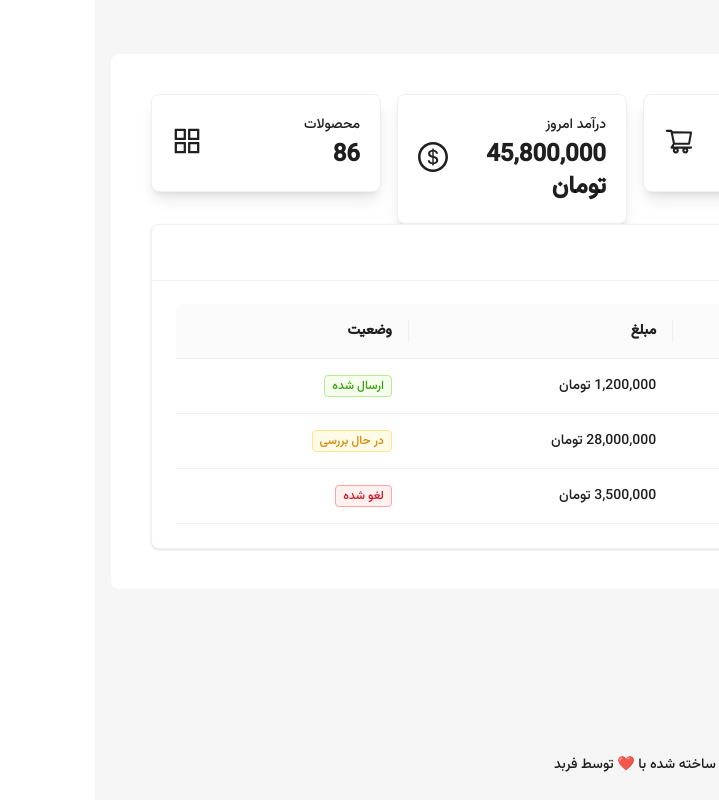
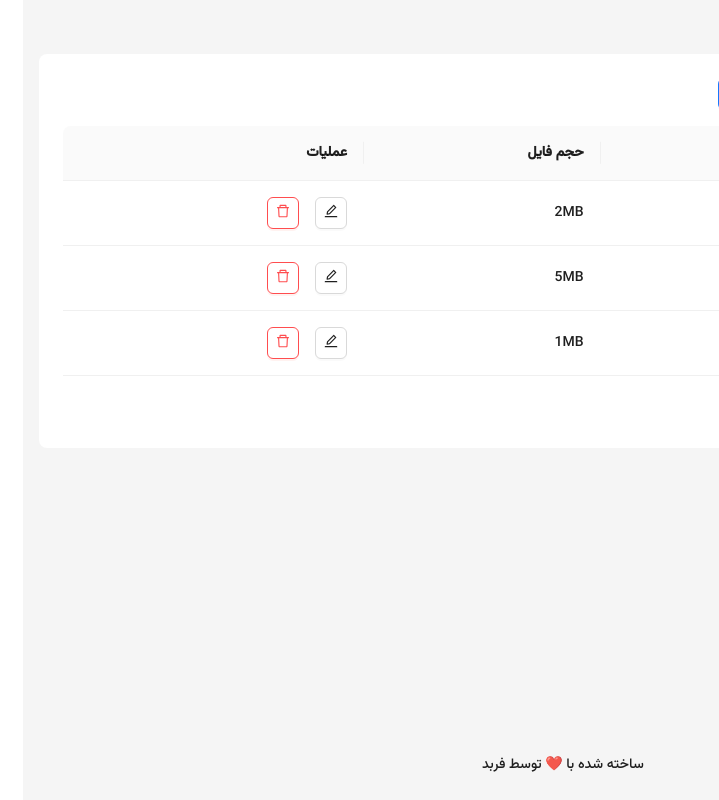
Before and after one commit to farbod-shamloo/stracture, a React (Vite) app: page /panel/files in a window 1280 px wide. Shown: the whole page, without its empty margins (561-1280 px from the left). Built offline with nearby package versions, Linux system fonts and the light colour scheme.

Commit message:
add layout for sidebar

```diff
--- a/src/App.tsx
+++ b/src/App.tsx
@@ -1,8 +1,7 @@
 // src/App.tsx
-import { BrowserRouter } from "react-router-dom";
 import router from "./routes/router";
 import { RouterProvider } from 'react-router-dom';
-import { ConfigProvider, theme } from "antd";
+import { ConfigProvider } from "antd";
 
 const App = () => {
   return (
--- a/src/layout/PanelLayout.tsx
+++ b/src/layout/PanelLayout.tsx
@@ -1,97 +1,19 @@
+// layouts/PanelLayout.tsx
 import React, { useEffect, useState } from "react";
-import {
-  DesktopOutlined,
-  FileOutlined,
-  PieChartOutlined,
-  TeamOutlined,
-  UserOutlined,
-  EditOutlined,
-  LockOutlined,
-  LogoutOutlined,
-} from "@ant-design/icons";
-import type { MenuProps } from "antd";
-import { Breadcrumb, Layout, Menu, theme, Drawer, Button } from "antd";
-import { Popconfirm } from "antd";
-import { useNavigate } from "react-router-dom"; // اضافه کردن useNavigate
-import Dashboard from "../pages/Panel/Dashboard";
-import Orders from "../pages/Panel/Order/IndexOrders";
-import Users from "../pages/Panel/Users";
-import Team from "../pages/Panel/Team";
-import Files from "../pages/Panel/Files";
+import { Layout, Breadcrumb, theme, Button, Drawer } from "antd";
+import { UserOutlined } from "@ant-design/icons";
+import { Outlet, useNavigate } from "react-router-dom";
+import SidebarContent from "../pages/Panel/Sidebar/indexSidebar";
 
 const { Content, Footer, Sider } = Layout;
-
-type MenuItem = Required<MenuProps>["items"][number];
-
-function getItem(
-  label: React.ReactNode,
-  key: React.Key,
-  icon?: React.ReactNode,
-  children?: MenuItem[]
-): MenuItem {
-  const item: any = {
-    key,
-    icon,
-    label,
-  };
-
-  if (children && children.length > 0) {
-    item.children = children;
-  }
-
-  return item as MenuItem;
-}
-
-const items: MenuItem[] = [
-  getItem("داشبورد", "1", <PieChartOutlined />),
-  getItem("سفارشات", "2", <DesktopOutlined />),
-  getItem("کاربران", "3", <UserOutlined />), // هیچ children نمی‌دیم
-  getItem("تیم", "4", <TeamOutlined />), // همین‌طور
-  getItem("فایل‌ها", "5", <FileOutlined />),
-];
 
 const PanelLayout: React.FC = () => {
   const [collapsed, setCollapsed] = useState(false);
   const [isMobile, setIsMobile] = useState(false);
   const [showDrawer, setShowDrawer] = useState(false);
   const [hideSidebar, setHideSidebar] = useState(false);
-  const [selectedKey, setSelectedKey] = useState("1");
-  const navigate = useNavigate(); // استفاده از useNavigate
-
-  const renderContent = () => {
-    switch (selectedKey) {
-      case "1":
-        return <Dashboard />;
-      case "2":
-        return <Orders />;
-      case "3":
-        return <Users />;
-
-      case "4":
-        return <Team />;
-      case "5":
-        return <Files />;
-      default:
-        return "محتوا یافت نشد";
-    }
-  };
-
-  const getBreadcrumb = () => {
-    switch (selectedKey) {
-      case "1":
-        return ["پنل", "داشبورد"];
-      case "2":
-        return ["پنل", "سفارشات"];
-      case "3":
-        return ["پنل", "کاربران"];
-      case "4":
-        return ["پنل", "تیم"];
-      case "5":
-        return ["پنل", "فایل‌ها"];
-      default:
-        return ["پنل"];
-    }
-  };
+  const [selectedKey, setSelectedKey] = useState("/panel/dashboard");
+  const navigate = useNavigate();
 
   const {
     token: { colorBgContainer, borderRadiusLG },
@@ -99,22 +21,20 @@ const PanelLayout: React.FC = () => {
 
   useEffect(() => {
     const storedKey = localStorage.getItem("selectedKey");
-    if (storedKey) {
-      setSelectedKey(storedKey); // اگر تب ذخیره شده در localStorage وجود دارد، آن را بارگذاری کن
-    }
+    if (storedKey) setSelectedKey(storedKey);
+
     const handleResize = () => {
       const width = window.innerWidth;
-
       if (width < 700) {
-        setHideSidebar(true); // سایدبار کامل حذف
-        setIsMobile(true); // حالت موبایل
-        setCollapsed(true); // پیش‌فرض بسته
+        setHideSidebar(true);
+        setIsMobile(true);
+        setCollapsed(true);
       } else if (width < 1024) {
         setHideSidebar(false);
-        setCollapsed(true); // فقط جمع
+        setCollapsed(true);
         setIsMobile(false);
       } else {
-        setHideSidebar(false); // سایدبار کامل باز
+        setHideSidebar(false);
         setCollapsed(false);
         setIsMobile(false);
       }
@@ -125,29 +45,11 @@ const PanelLayout: React.FC = () => {
     return () => window.removeEventListener("resize", handleResize);
   }, []);
 
-  // تابع handleMenu برای تغییر مسیر
-  const handleMenu = (key: string) => {
+  const handleMenuClick = (key: string) => {
     setSelectedKey(key);
     localStorage.setItem("selectedKey", key);
-    switch (key) {
-      case "1":
-        navigate("/panel/dashboard");
-        break;
-      case "2":
-        navigate("/panel/orders");
-        break;
-      case "3":
-        navigate("/panel/users");
-        break;
-      case "4":
-        navigate("/panel/team");
-        break;
-      case "5":
-        navigate("/panel/files");
-        break;
-      default:
-        break;
-    }
+    navigate(key);
+    setShowDrawer(false);
   };
 
   const handleLogout = () => {
@@ -155,79 +57,43 @@ const PanelLayout: React.FC = () => {
     navigate("/");
   };
 
-  const sidebarContent = (
-    <>
-      <div className="text-white text-center text-xl font-bold py-4">
-        <Button
-          icon={<UserOutlined />}
-          type="text"
-          onClick={() => setShowDrawer(true)}
-          style={{ fontSize: "20px" }}
-          className="!bg-gray-300 !rounded-[50%]"
-        />
+  const getBreadcrumb = () => {
+    switch (selectedKey) {
+      case "/panel/dashboard":
+        return ["پنل", "داشبورد"];
+      case "/panel/orders":
+        return ["پنل", "سفارشات"];
+      case "/panel/users":
+        return ["پنل", "کاربران"];
+      case "/panel/team":
+        return ["پنل", "تیم"];
+      case "/panel/files":
+        return ["پنل", "فایل‌ها"];
+      default:
+        return ["پنل"];
+    }
+  };
 
-        <div className="mt-2 flex justify-center gap-2 hidden xl:flex">
-          <Popconfirm
-            title="آیا مطمئن هستی که می‌خوای خارج بشی؟"
-            okText="بله"
-            cancelText="خیر"
-            onConfirm={handleLogout}
-          >
-            <Button icon={<LogoutOutlined />} type="text" danger />
-          </Popconfirm>
-
-          <Button
-            icon={<EditOutlined />}
-            type="text"
-            style={{ fontSize: "20px" }}
-            className="!text-emerald-500 !rounded-[50%]"
-          />
-          <Button
-            icon={<LockOutlined />}
-            type="text"
-            style={{ fontSize: "20px" }}
-            className="!text-red-400 !rounded-[50%]"
-          />
-        </div>
-      </div>
-      <Menu
-        theme="light"
-        defaultSelectedKeys={["1"]}
-        mode="inline"
-        items={items}
-        onClick={({ key }) => handleMenu(key)} // استفاده از handleMenu
-      />
-    </>
+  const sidebar = (
+    <SidebarContent onMenuClick={handleMenuClick} onLogout={handleLogout} />
   );
 
   return (
     <Layout style={{ minHeight: "100vh" }}>
       {!hideSidebar && (
         <Sider theme="light" collapsible={false} collapsed={collapsed}>
-          {sidebarContent}
+          {sidebar}
         </Sider>
       )}
-
-      <Drawer
-        title="منو"
-        placement="right"
-        onClose={() => setShowDrawer(false)}
-        open={showDrawer}
-      >
-        {sidebarContent}
+      <Drawer title="منو" placement="right" onClose={() => setShowDrawer(false)} open={showDrawer}>
+        {sidebar}
       </Drawer>
 
       <Layout>
         <Content style={{ margin: "0 16px" }}>
           <div className="flex justify-start items-center mt-4">
             {isMobile && (
-              <div
-                style={{
-                  display: "flex",
-                  justifyContent: "flex-start",
-                  padding: "10px 16px",
-                }}
-              >
+              <div style={{ padding: "10px 16px" }}>
                 <Button
                   icon={<UserOutlined />}
                   type="text"
@@ -253,13 +119,11 @@ const PanelLayout: React.FC = () => {
               marginTop: 16,
             }}
           >
-            {renderContent()}
+            <Outlet />
           </div>
         </Content>
 
-        <Footer style={{ textAlign: "center" }}>
-          ساخته شده با ❤️ توسط فربد
-        </Footer>
+        <Footer style={{ textAlign: "center" }}>ساخته شده با ❤️ توسط فربد</Footer>
       </Layout>
     </Layout>
   );
--- /dev/null
+++ b/src/pages/panel/Sidebar/indexSidebar.tsx
@@ -0,0 +1,69 @@
+// components/SidebarContent.tsx
+import React from "react";
+import {
+  DesktopOutlined,
+  FileOutlined,
+  PieChartOutlined,
+  TeamOutlined,
+  UserOutlined,
+  EditOutlined,
+  LockOutlined,
+  LogoutOutlined,
+} from "@ant-design/icons";
+import { Menu, Button, Popconfirm } from "antd";
+import type { MenuProps } from "antd";
+
+type MenuItem = Required<MenuProps>["items"][number];
+
+function getItem(label: React.ReactNode, key: React.Key, icon?: React.ReactNode): MenuItem {
+  return { key, icon, label } as MenuItem;
+}
+
+const items: MenuItem[] = [
+  getItem("داشبورد", "/panel/dashboard", <PieChartOutlined />),
+  getItem("سفارشات", "/panel/orders", <DesktopOutlined />),
+  getItem("کاربران", "/panel/users", <UserOutlined />),
+  getItem("تیم", "/panel/team", <TeamOutlined />),
+  getItem("فایل‌ها", "/panel/files", <FileOutlined />),
+];
+
+interface Props {
+  onMenuClick: (key: string) => void;
+  onLogout: () => void;
+}
+
+const SidebarContent: React.FC<Props> = ({ onMenuClick, onLogout }) => {
+  return (
+    <>
+      <div className="text-white text-center text-xl font-bold py-4">
+        <Button
+          icon={<UserOutlined />}
+          type="text"
+          style={{ fontSize: "20px" }}
+          className="!bg-gray-300 !rounded-[50%]"
+        />
+        <div className="mt-2 flex justify-center gap-2 hidden xl:flex">
+          <Popconfirm
+            title="آیا مطمئن هستی که می‌خوای خارج بشی؟"
+            okText="بله"
+            cancelText="خیر"
+            onConfirm={onLogout}
+          >
+            <Button icon={<LogoutOutlined />} type="text" danger />
+          </Popconfirm>
+          <Button icon={<EditOutlined />} type="text" className="!text-emerald-500 !rounded-[50%]" />
+          <Button icon={<LockOutlined />} type="text" className="!text-red-400 !rounded-[50%]" />
+        </div>
+      </div>
+      <Menu
+        theme="light"
+        defaultSelectedKeys={["/panel/dashboard"]}
+        mode="inline"
+        items={items}
+        onClick={({ key }) => onMenuClick(key)}
+      />
+    </>
+  );
+};
+
+export default SidebarContent;
```
Also changed, not shown: src/components/common/withSuspense.tsx (line endings or trailing spaces), 1 other file (tests, documents, lock files or other folders).
